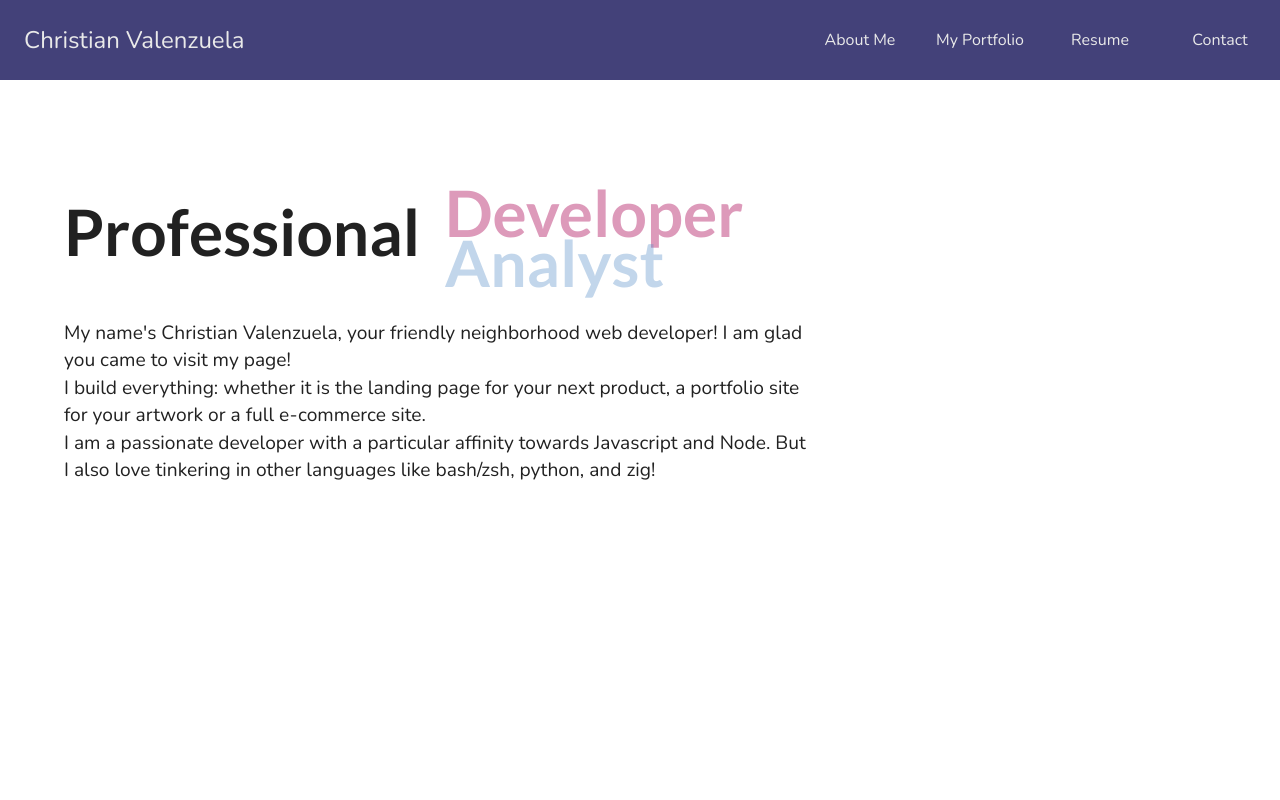
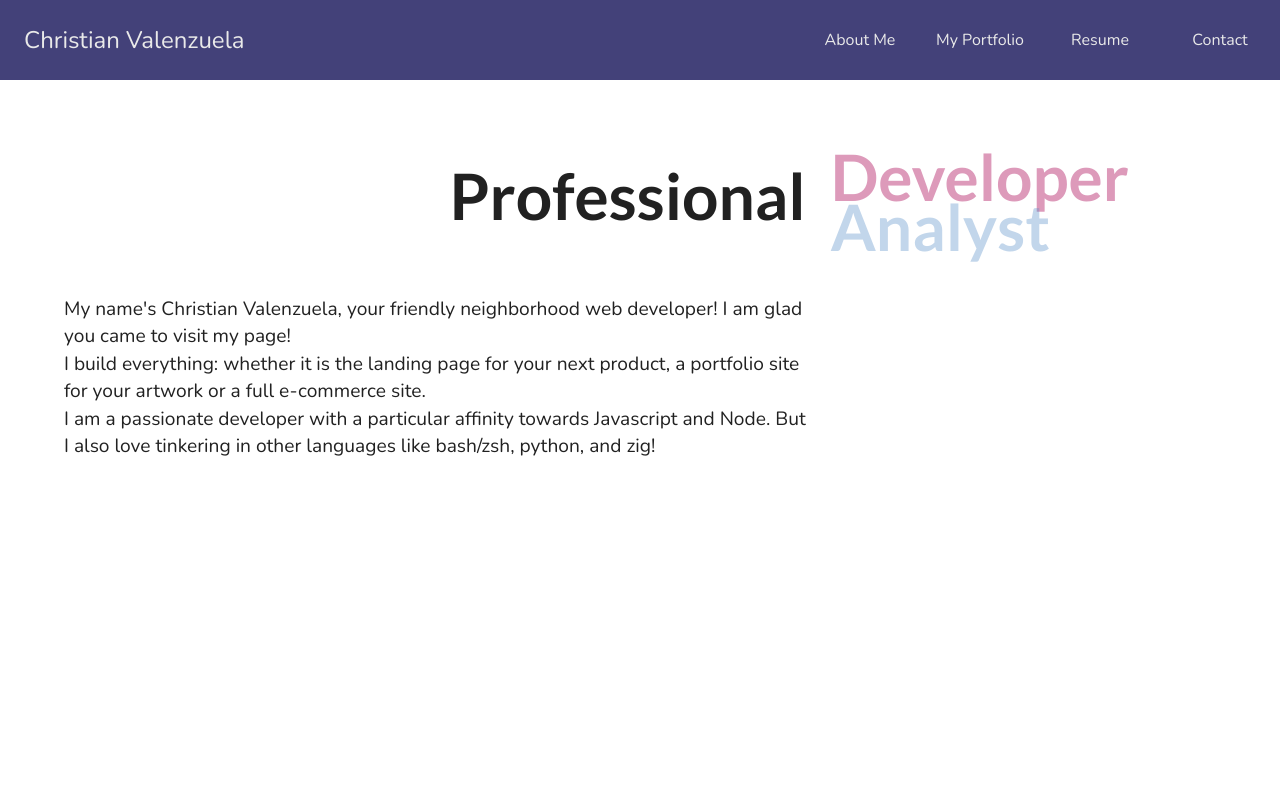
Before and after one commit to chris-av/portfolio-react, a Next.js app: page / in a window 1280 px wide. Shown: the top 800 px of the page. Built offline with nearby package versions, Linux system fonts and the light colour scheme.

Commit message:
replace styled-components with tailwind

```diff
--- a/components/Introduction.tsx
+++ b/components/Introduction.tsx
@@ -1,13 +1,12 @@
 import React, { useState, useEffect } from 'react';
 import { useAppContext } from '@/state/state';
 import { useTransition, animated } from '@react-spring/web';
-import styled from 'styled-components';
 
 
 import LayoutPadding from '@/styles/LayoutPadding';
 
 
-const Introduction = () => {
+export default function Introduction() {
 
   const [ items, setItems ] = useState<"Developer" | "Analyst" | "Engineer">('Analyst');
   const { messageRef } = useAppContext();
@@ -17,6 +16,11 @@ const Introduction = () => {
     leave: { opacity: 0, y: -50 },
   });
 
+  const colors = {
+    "Developer": "#C85D91",
+    "Analyst": "#5D91C8",
+    "Engineer": "#91C85D",
+  } as const;
 
   useEffect(() => {
     const tmp = setInterval(() => {
@@ -34,18 +38,18 @@ const Introduction = () => {
 
   return (
     <LayoutPadding myref={messageRef}>
-      <Container>
-        <h1 className="sentence leading-tight">Professional &nbsp;
-          <animated.div className="slidingVertical">
+      <div>
+        <h1 className="text-left my-[3rem] leading-relaxed text-[4rem]">Professional &nbsp;
+          <animated.div className="slidingVertical inline overflow-y-hidden w-full">
             { transitions((style, item) => (
-              <animated.span style={{ ...style }} className={`${item.toLowerCase()}`}>
+              <animated.span style={{ ...style, color: colors[item] }}  className={`opacity-0 overflow-hidden absolute`}>
                 { item }
               </animated.span>
             )) }
           </animated.div>
         </h1>
 
-        <div className="introduction">
+        <div className="max-w-[750px]">
           <p>
             My name's Christian Valenzuela, your friendly neighborhood web developer!
             I am glad you came to visit my page!
@@ -57,65 +61,7 @@ const Introduction = () => {
 
           <p>I am a passionate developer with a particular affinity towards Javascript and Node. But I also love tinkering in other languages like bash/zsh, python, and zig!</p>
         </div>
-      </Container>
+      </div>
     </LayoutPadding>
   );
 }
-
-
-
-const Container = styled.div`
-  width: 100%;
-
-  h1 {
-    font-size: 4rem;
-    margin: 3rem 0;
-  }
-
-  .wrapper {
-    position: relative;
-    width: 100%;
-  }
-
-  .sentence {
-    text-align: left;
-  }
-
-  .slidingVertical {
-    width: 100%;
-    display: inline;
-    overflow-y: hidden;
-  }
-
-  .developer { color: #C85D91; }
-  .analyst { color: #5D91C8; }
-  .engineer { color: #91C85D; }
-
-  .slidingVertical span {
-    opacity: 0;
-    overflow: hidden;
-    position: absolute;
-  }
-
-  @media(max-width: 900px) {
-    h1 {
-      font-size: 2.5rem;
-    }
-    .sentence {
-      margin-left: 0;
-    }
-  }
-
-  @media(max-width: 400px) {
-    h1 {
-      font-size: 1.5rem !important;
-    }
-
-    .wrapper {
-      overflow: hidden;
-    }
-  }
-
-`;
-
-export default Introduction;
```
